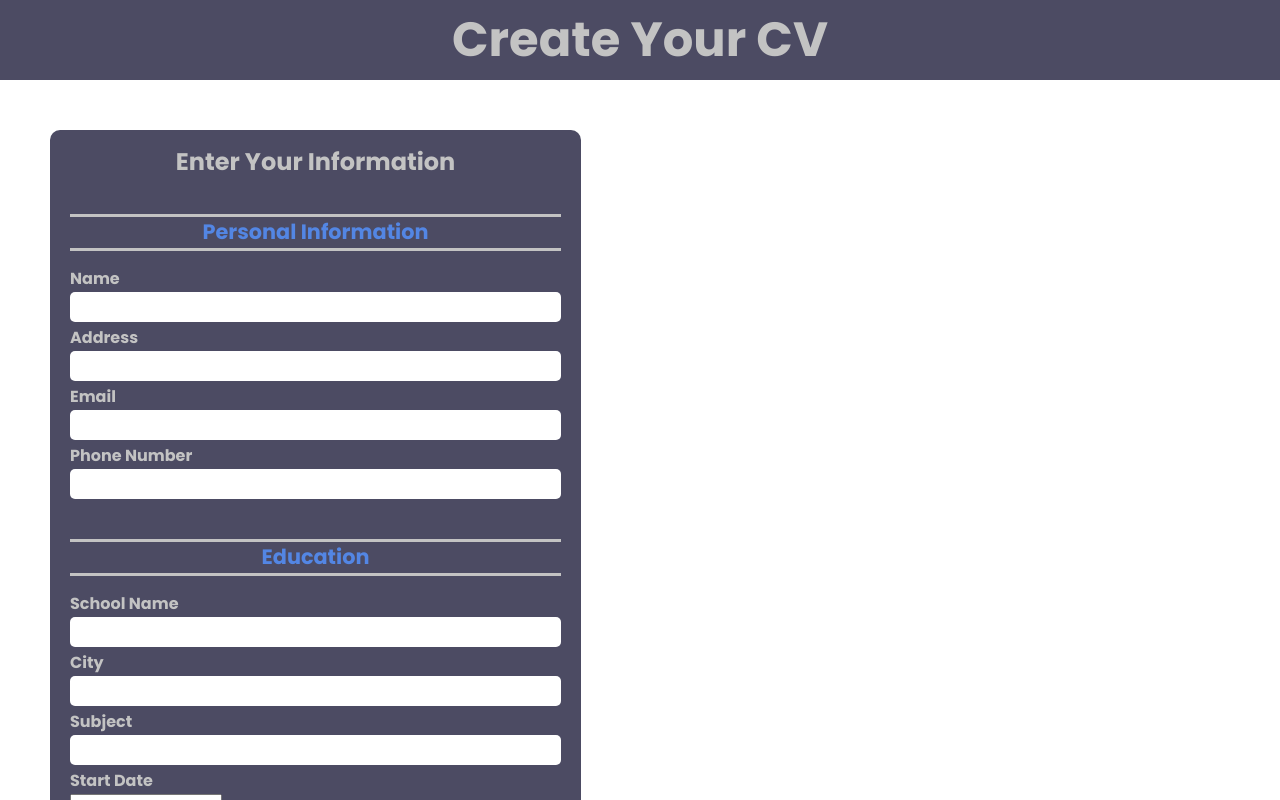
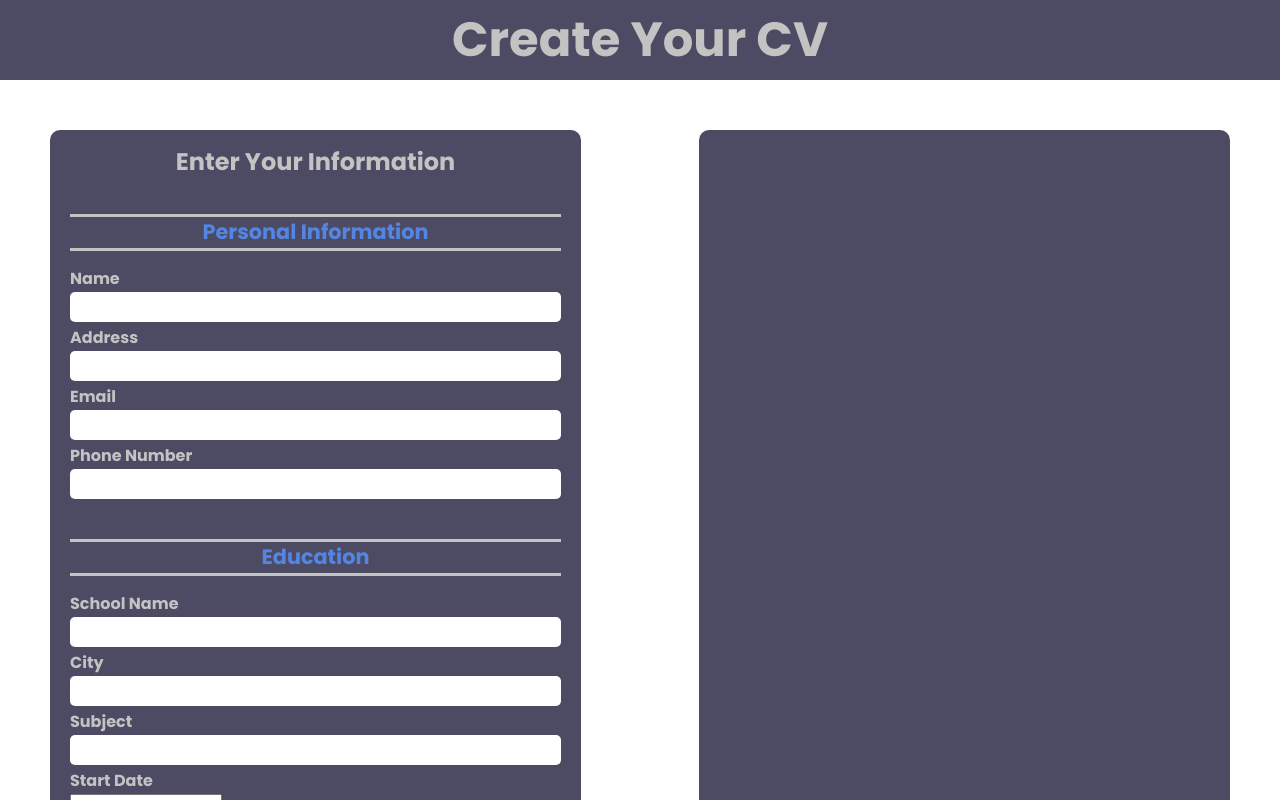
Before and after one commit to savawebdev/odin-cv-project, a React (Create React App) app: page / in a window 1280 px wide. Shown: the top 800 px of the page. Built offline with nearby package versions, Linux system fonts and the light colour scheme.

Commit message:
Started preview section

```diff
--- a/src/App.js
+++ b/src/App.js
@@ -1,7 +1,7 @@
 import { Component } from "react";
 import Header from "./components/Header/Header";
 import Form from "./components/CV/Form/Form";
-import Section from "./components/Utils/Section/Section";
+import Preview from "./components/CV/Preview/Preview";
 import "./App.module.css";
 
 class App extends Component {
@@ -12,6 +12,7 @@ class App extends Component {
 
         <main>
           <Form />
+          <Preview />
         </main>
       </div>
     );
--- a/src/App.module.css
+++ b/src/App.module.css
@@ -143,5 +143,7 @@ body {
 }
 
 main {
+  display: flex;
+  justify-content: space-between;
   padding: 50px;
 }
--- a/src/components/CV/Form/Form.js
+++ b/src/components/CV/Form/Form.js
@@ -1,4 +1,4 @@
-import { Component, Fragment } from "react";
+import { Component } from "react";
 import Education from "./Education";
 import Experience from "./Experience";
 import Personal from "./Personal";
@@ -8,14 +8,12 @@ import SectionTitle from "../../Utils/SectionTitle/SectionTitle";
 class Form extends Component {
   render() {
     return (
-      <Fragment>
       <Section>
         <SectionTitle title="Enter Your Information" />
         <Personal />
         <Education />
         <Experience />
       </Section>
-      </Fragment>
     );
   }
 }
--- /dev/null
+++ b/src/components/CV/Preview/Preview.js
@@ -0,0 +1,10 @@
+import { Component } from "react";
+import Section from "../../Utils/Section/Section";
+
+class Preview extends Component {
+  render() {
+    return <Section></Section>;
+  }
+}
+
+export default Preview;
```
Lines whose indentation alone changed are shown as unchanged.
